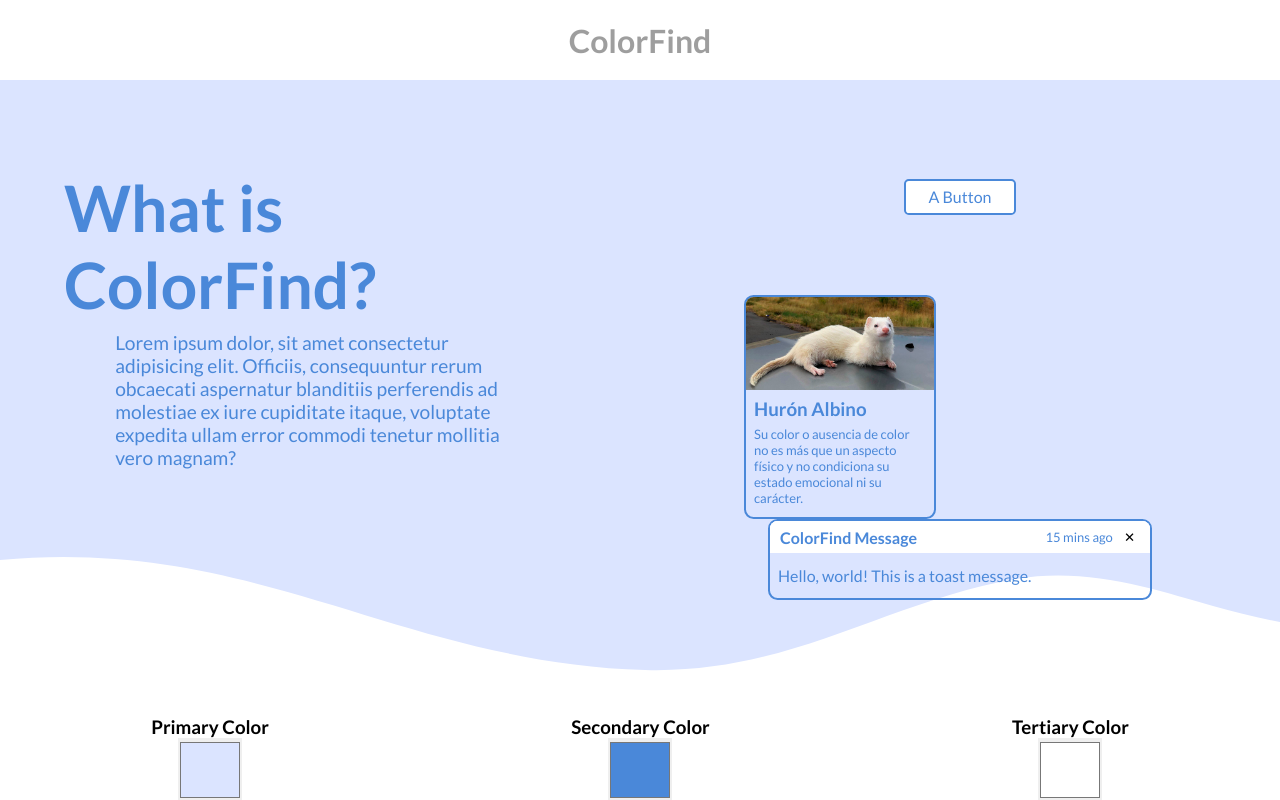
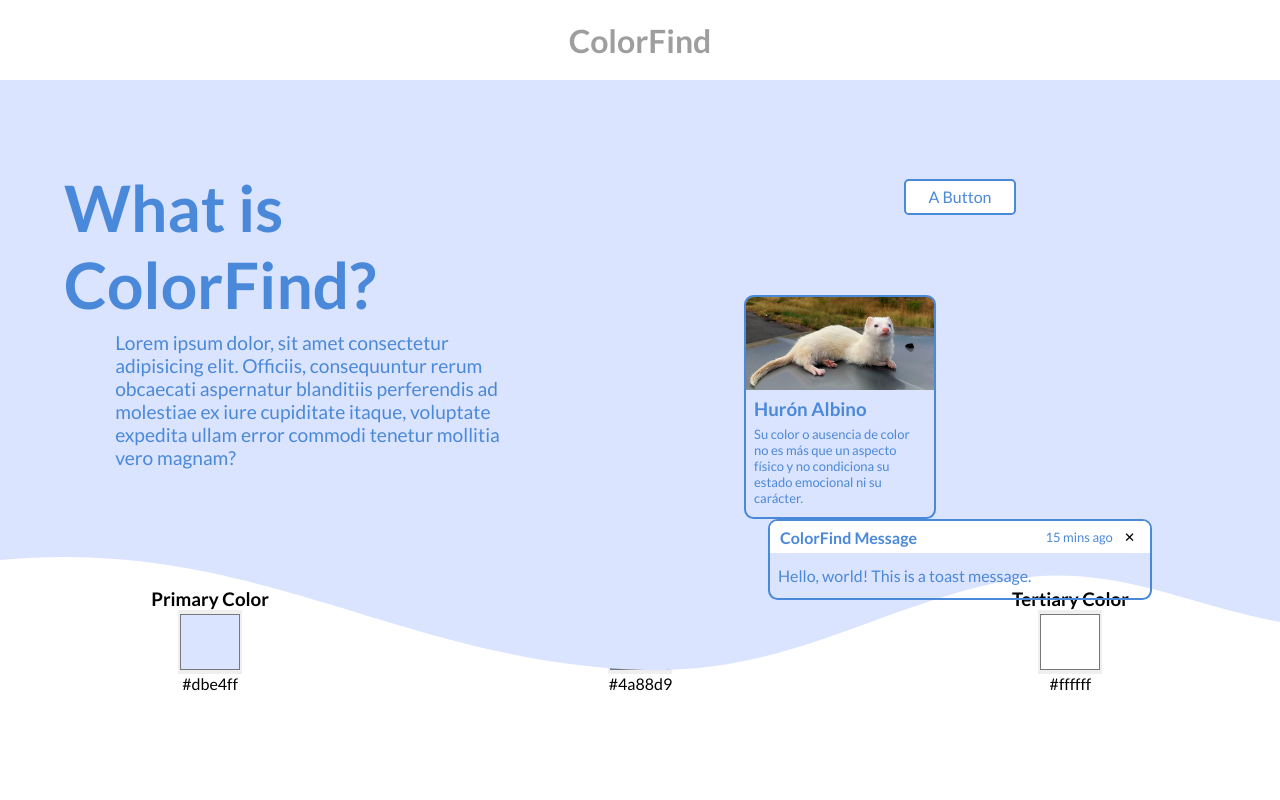
Before and after one commit to FranciscoMansilla/color-find, a React (Create React App) app: page / in a window 1280 px wide. Shown: the top 800 px of the page. Built offline with nearby package versions, Linux system fonts and the light colour scheme; grey boxes are pictures that could not be loaded.

Commit message:
refactor buttonContainer

```diff
--- a/src/scss/components/ButtonContainer.scss
+++ b/src/scss/components/ButtonContainer.scss
@@ -7,6 +7,7 @@
   display: flex;
   flex-direction: column;
   align-items: center;
+  margin-bottom: 16rem;
   input{
     border: none;
     padding: 0%;
```
